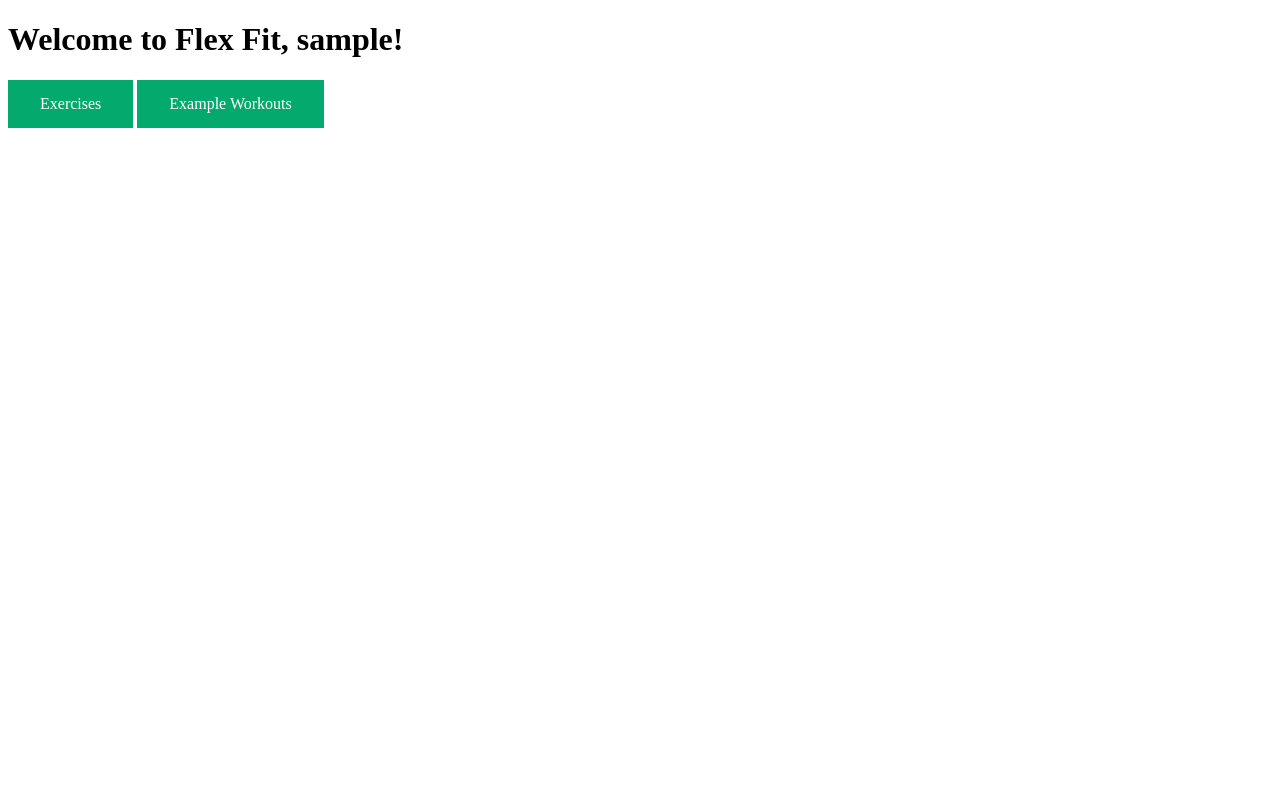
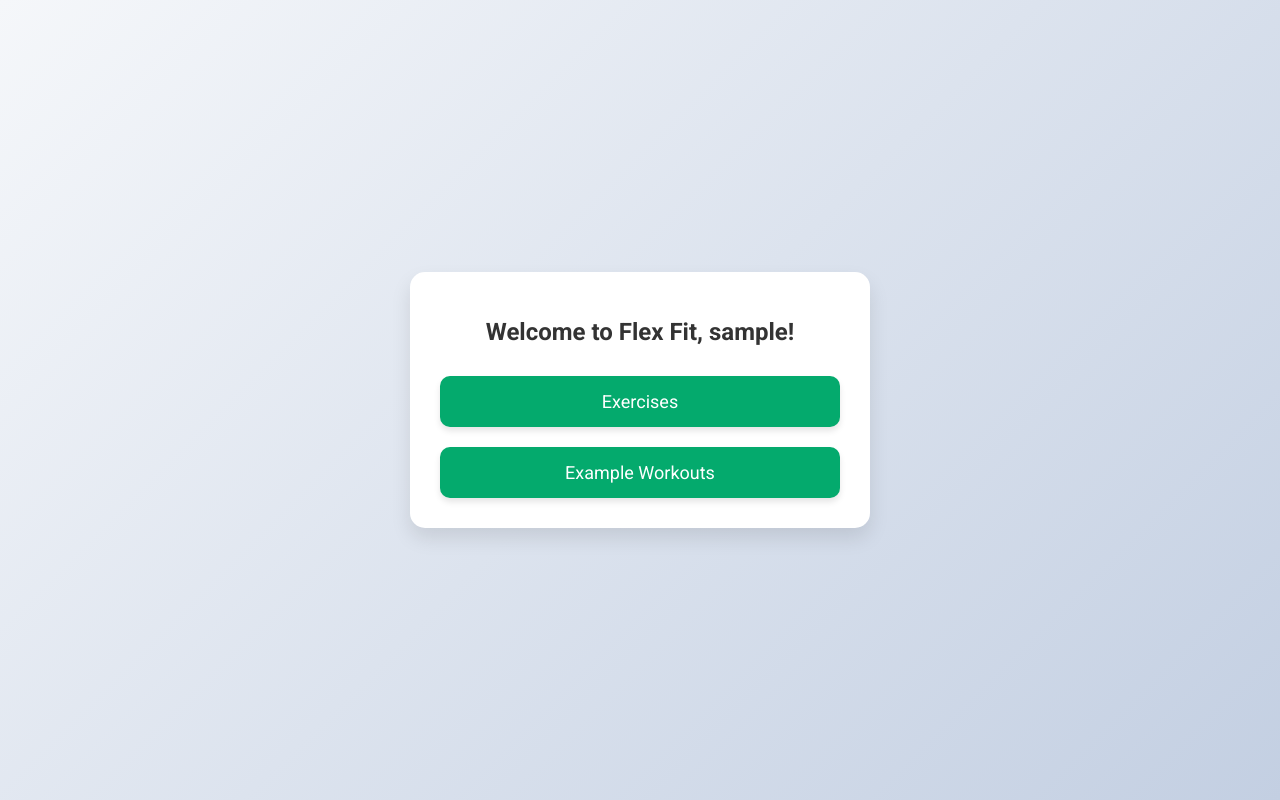
Before and after one commit to sergioscattone/Agile-Harvard, a Flask app: a page that uses templates/index.html in a window 1280 px wide. Run offline with Flask 3, Linux system fonts and the light colour scheme.

Commit message:
Merge remote-tracking branch 'origin/main'
# Conflicts:
#	app.py

```diff
--- a/static/styles/style.css
+++ /dev/null
@@ -1,10 +0,0 @@
-.button {
-  background-color: #04AA6D; /* Green */
-  border: none;
-  color: white;
-  padding: 15px 32px;
-  text-align: center;
-  text-decoration: none;
-  display: inline-block;
-  font-size: 16px;
-}
--- /dev/null
+++ b/static/styles/styles_index.js
@@ -0,0 +1,132 @@
+document.addEventListener('DOMContentLoaded', function () {
+    const style = document.createElement('style');
+    style.textContent = `
+        @import url('https://fonts.googleapis.com/css2?family=Roboto:wght@400;700&display=swap');
+
+        body {
+            font-family: 'Roboto', sans-serif;
+            background: linear-gradient(135deg, #f5f7fa 0%, #c3cfe2 100%);
+            display: flex;
+            justify-content: center;
+            align-items: center;
+            height: 100vh;
+            margin: 0;
+        }
+
+        .container {
+            background-color: #fff;
+            padding: 30px;
+            border-radius: 15px;
+            box-shadow: 0 10px 20px rgba(0, 0, 0, 0.1);
+            text-align: center;
+            max-width: 400px;
+            width: 100%;
+            animation: fadeIn 1s ease-in-out;
+        }
+
+        h1 {
+            margin-bottom: 30px;
+            color: #333;
+            font-weight: 700;
+            font-size: 24px;
+        }
+
+        .button-container {
+            display: flex;
+            flex-direction: column;
+            gap: 20px;
+        }
+
+        .button {
+            background-color: #04AA6D;
+            border: none;
+            color: white;
+            padding: 15px;
+            text-align: center;
+            text-decoration: none;
+            display: inline-block;
+            font-size: 18px;
+            border-radius: 10px;
+            transition: background-color 0.3s ease, transform 0.3s ease;
+            box-shadow: 0 4px 6px rgba(0, 0, 0, 0.1);
+        }
+
+        .button:hover {
+            background-color: #039f5b;
+            transform: translateY(-2px);
+        }
+
+        form {
+            margin-top: 20px;
+            display: flex;
+            flex-direction: column;
+            gap: 15px;
+        }
+
+        label {
+            font-weight: bold;
+            color: #333;
+        }
+
+        input[type="text"], input[type="password"] {
+            padding: 10px;
+            border: 1px solid #ccc;
+            border-radius: 5px;
+            width: 100%;
+            box-sizing: border-box;
+            font-size: 16px;
+        }
+
+        input[type="submit"] {
+            padding: 10px;
+            background-color: #007bff;
+            color: white;
+            border: none;
+            border-radius: 5px;
+            cursor: pointer;
+            font-size: 16px;
+            transition: background-color 0.3s ease;
+        }
+
+        input[type="submit"]:hover {
+            background-color: #0056b3;
+        }
+
+        .messages {
+            list-style-type: none;
+            padding: 0;
+            margin-top: 10px;
+        }
+
+        .messages li {
+            padding: 10px;
+            margin-bottom: 5px;
+            border-radius: 4px;
+            font-weight: bold;
+        }
+
+        .success {
+            background-color: #d4edda;
+            color: #155724;
+            border: 1px solid #c3e6cb;
+        }
+
+        .danger {
+            background-color: #f8d7da;
+            color: #721c24;
+            border: 1px solid #f5c6cb;
+        }
+
+        @keyframes fadeIn {
+            from {
+                opacity: 0;
+                transform: translateY(-10px);
+            }
+            to {
+                opacity: 1;
+                transform: translateY(0);
+            }
+        }
+    `;
+    document.head.appendChild(style);
+});
--- a/templates/index.html
+++ b/templates/index.html
@@ -1,20 +1,24 @@
-<!-- templates/index.html -->
 <!DOCTYPE html>
-<html>
+<html lang="en">
 <head>
-    <link rel="stylesheet" href="{{ url_for('static',filename='styles/style.css') }}">
+    <meta charset="utf-8">
     <title>Flex Fit</title>
+    <script src="{{ url_for('static', filename='styles/styles_index.js') }}" defer></script>
 </head>
 <body>
-    <h1>Welcome to Flex Fit, {{ username }}!</h1>
-    <a href="/exercises" class="button">Exercises</a>
-    <a href="/workouts" class="button">Example Workouts</a>
-    <!-- For commented until we work on login
+    <div class="container">
+        <h1>Welcome to Flex Fit, {{ username }}!</h1>
+        <div class="button-container">
+            <a href="/exercises" class="button">Exercises</a>
+            <a href="/workouts" class="button">Example Workouts</a>
+        </div>
+        <!-- Commented until we work on login
         <form action="/exercise" method="post">
             <label for="name">Enter your name:</label><br>
             <input type="text" id="name" name="name"><br>
             <input type="submit" value="Submit">
-        </form
-    -->
+        </form>
+        -->
+    </div>
 </body>
 </html>
```
Also changed, not shown: static/styles/styles_exercises.js (added, +78 -0 lines), static/styles/styles_login.css (added, +75 -0 lines), templates/exercises.html (+8 -5 lines), templates/login.html (+5 -3 lines).
